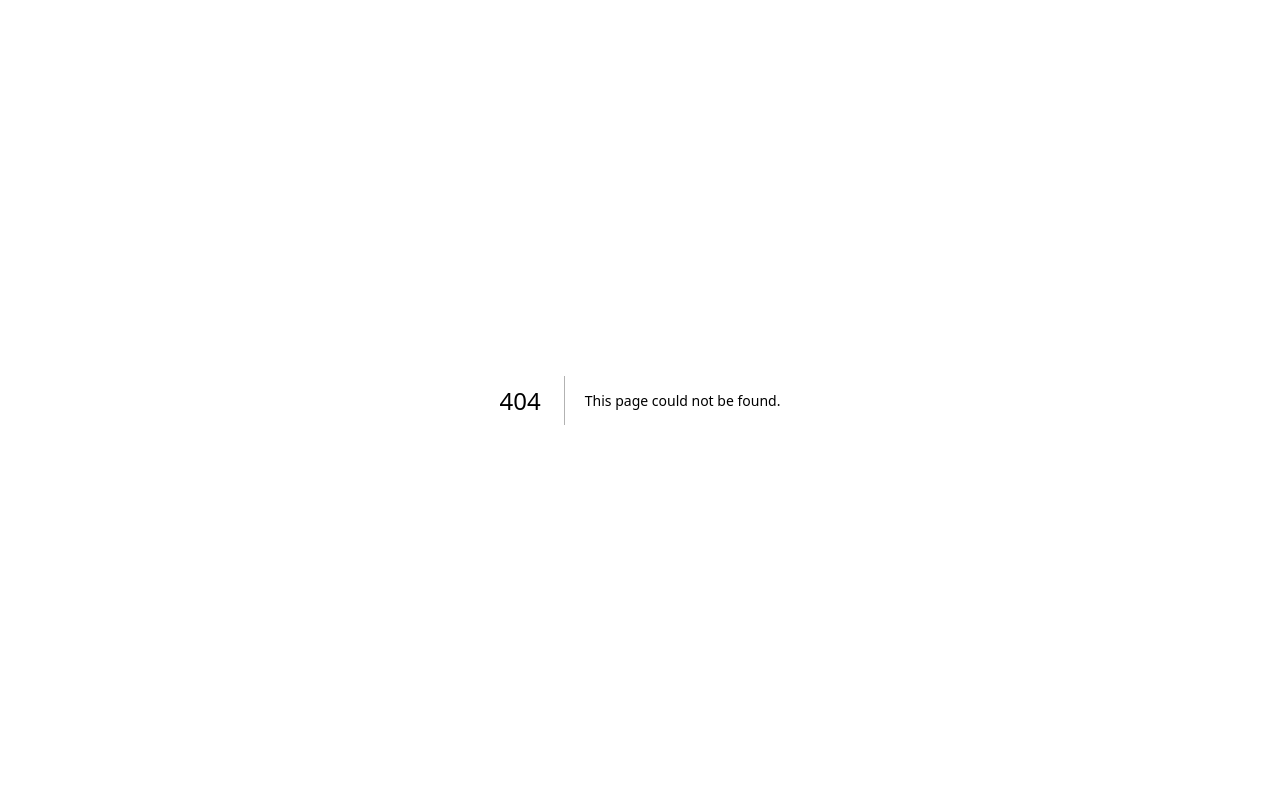
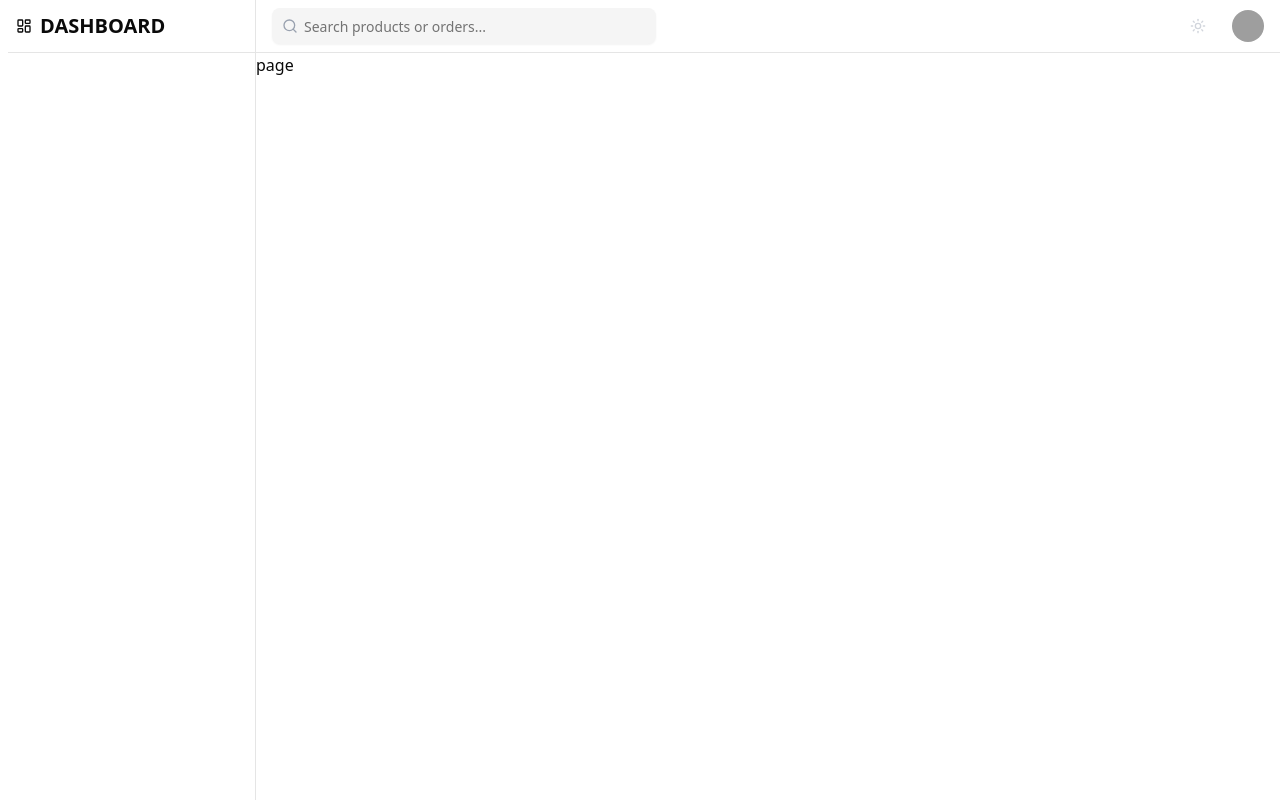
Before and after one commit to naimulislamshakil/watheta-assessment, a Next.js app: page /dashboard in a window 1280 px wide. Before the commit this address had no page. Built offline with nearby package versions, Linux system fonts and the light colour scheme; grey boxes are pictures that could not be loaded.

Commit message:
completely create a dashboard

```diff
--- a/package.json
+++ b/package.json
@@ -10,6 +10,7 @@
   },
   "dependencies": {
     "@radix-ui/react-avatar": "^1.1.10",
+    "@radix-ui/react-collapsible": "^1.1.12",
     "@radix-ui/react-dialog": "^1.1.15",
     "@radix-ui/react-dropdown-menu": "^2.1.16",
     "@radix-ui/react-separator": "^1.1.7",
--- /dev/null
+++ b/src/Components/Common/AppSidebar.jsx
@@ -0,0 +1,74 @@
+import {
+	Home,
+	Inbox,
+	Calendar,
+	Search,
+	Settings,
+	User2,
+	ChevronUp,
+	Plus,
+	Projector,
+	ChevronDown,
+	LayoutDashboard,
+} from 'lucide-react';
+import Link from 'next/link';
+import {
+	Sidebar,
+	SidebarHeader,
+	SidebarMenu,
+	SidebarMenuButton,
+	SidebarMenuItem,
+	SidebarSeparator,
+} from '../ui/sidebar';
+
+const items = [
+	{
+		title: 'Home',
+		url: '/',
+		icon: Home,
+	},
+	{
+		title: 'Inbox',
+		url: '#',
+		icon: Inbox,
+	},
+	{
+		title: 'Calendar',
+		url: '#',
+		icon: Calendar,
+	},
+	{
+		title: 'Search',
+		url: '#',
+		icon: Search,
+	},
+	{
+		title: 'Settings',
+		url: '#',
+		icon: Settings,
+	},
+];
+
+const AppSidebar = () => {
+	return (
+		<Sidebar collapsible="icon">
+			<SidebarHeader className="py-2.5">
+				<SidebarMenu>
+					<SidebarMenuItem>
+						<SidebarMenuButton asChild>
+							<Link href="/dashboard">
+								<LayoutDashboard width="20px" />
+								<span className="text-xl uppercase font-semibold">
+									Dashboard
+								</span>
+							</Link>
+						</SidebarMenuButton>
+					</SidebarMenuItem>
+				</SidebarMenu>
+			</SidebarHeader>
+			<SidebarSeparator />
+		</Sidebar>
+	);
+};
+
+export default AppSidebar;
--- a/src/Components/Common/Navbar.jsx
+++ b/src/Components/Common/Navbar.jsx
@@ -15,13 +15,13 @@ import { Button } from '@/components/ui/button';
 import { Avatar, AvatarFallback, AvatarImage } from '@/components/ui/avatar';
 import { Sun, Moon, User, Settings, LogOut, Search } from 'lucide-react';
 import { Input } from '../ui/input';
+import { SidebarTrigger } from '../ui/sidebar';
 
 const Navbar = () => {
 	const { theme, setTheme } = useTheme();
 	// const { toggleSidebar } = useSidebar();
 	return (
 		<header className="flex items-center justify-between bg-background px-4 py-2 border-b ">
-			{/* Search bar */}
 			<div className="relative w-full max-w-sm">
 				<Search className="absolute left-2.5 top-2.5 h-4 w-4 text-gray-400" />
 				<Input
--- /dev/null
+++ b/src/Components/ui/collapsible.jsx
@@ -0,0 +1,23 @@
+"use client"
+
+import * as CollapsiblePrimitive from "@radix-ui/react-collapsible"
+
+function Collapsible({
+  ...props
+}) {
+  return <CollapsiblePrimitive.Root data-slot="collapsible" {...props} />;
+}
+
+function CollapsibleTrigger({
+  ...props
+}) {
+  return (<CollapsiblePrimitive.CollapsibleTrigger data-slot="collapsible-trigger" {...props} />);
+}
+
+function CollapsibleContent({
+  ...props
+}) {
+  return (<CollapsiblePrimitive.CollapsibleContent data-slot="collapsible-content" {...props} />);
+}
+
+export { Collapsible, CollapsibleTrigger, CollapsibleContent }
--- /dev/null
+++ b/src/app/dashboard/layout.js
@@ -0,0 +1,20 @@
+import AppSidebar from '@/Components/Common/AppSidebar';
+import Navbar from '@/Components/Common/Navbar';
+import { SidebarProvider } from '@/Components/ui/sidebar';
+import React from 'react';
+
+const layout = ({ children }) => {
+	return (
+		<SidebarProvider>
+			<AppSidebar />
+
+			<main className='w-full'>
+				<Navbar />
+
+				{children}
+			</main>
+		</SidebarProvider>
+	);
+};
+
+export default layout;
--- /dev/null
+++ b/src/app/dashboard/page.jsx
@@ -0,0 +1,7 @@
+import React from 'react';
+
+const page = () => {
+	return <div>page</div>;
+};
+
+export default page;
--- a/src/app/globals.css
+++ b/src/app/globals.css
@@ -1,5 +1,5 @@
 @import 'tailwindcss';
-@import "tw-animate-css";
+@import 'tw-animate-css';
 /* @import "tw-animate-css"; */
 
 @custom-variant dark (&:is(.dark *));
@@ -67,18 +67,18 @@
 	--chart-3: oklch(0.398 0.07 227.392);
 	--chart-4: oklch(0.828 0.189 84.429);
 	--chart-5: oklch(0.769 0.188 70.08);
-  --sidebar: oklch(0.985 0 0);
+	--sidebar: oklch(100% 0.00011 271.152);
 	--sidebar-foreground: oklch(0.145 0 0);
 	--sidebar-primary: oklch(0.205 0 0);
-  --sidebar-primary-foreground: oklch(0.985 0 0);
-  --sidebar-accent: oklch(0.97 0 0);
+	--sidebar-primary-foreground: oklch(100% 0.00011 271.152);
+	--sidebar-accent: oklch(100% 0.00011 271.152);
 	--sidebar-accent-foreground: oklch(0.205 0 0);
 	--sidebar-border: oklch(0.922 0 0);
 	--sidebar-ring: oklch(0.708 0 0);
 }
 
 .dark {
-  --background: "#0d1321";
+	--background: '#0d1321';
 	--foreground: oklch(0.985 0 0);
 	--card: oklch(0.205 0 0);
 	--card-foreground: oklch(0.985 0 0);
@@ -101,7 +101,7 @@
 	--chart-3: oklch(0.769 0.188 70.08);
 	--chart-4: oklch(0.627 0.265 303.9);
 	--chart-5: oklch(0.645 0.246 16.439);
-  --sidebar: oklch(0.205 0 0);
+	--sidebar: '#0d1321';
 	--sidebar-foreground: oklch(0.985 0 0);
 	--sidebar-primary: oklch(0.488 0.243 264.376);
 	--sidebar-primary-foreground: oklch(0.985 0 0);
--- a/src/app/layout.js
+++ b/src/app/layout.js
@@ -1,6 +1,5 @@
 import { ThemeProvider } from '@/Components/ui/theme-provider';
 import './globals.css';
-import Navbar from '@/Components/Common/Navbar';
 
 export const metadata = {
 	title: 'Create Next App',
--- a/src/app/page.js
+++ b/src/app/page.js
@@ -1,11 +1,11 @@
-import Navbar from '@/Components/Common/Navbar';
-import { Button } from '@/Components/ui/button';
-import Image from 'next/image';
+'use client';
+import { useRouter } from 'next/navigation';
 
 export default function Home() {
-	return (
-		<div>
-			<Navbar />
-		</div>
-	);
+	const router = useRouter();
+
+	useEffect(() => {
+		router.replace('/dashboard'); // Only redirect root
+	}, [router]);
+	return null;
 }
```
Also changed, not shown: src/Components/ui/button.jsx (+29 -24 lines), 1 other file (tests, documents, lock files or other folders). Lines whose indentation alone changed are shown as unchanged.
